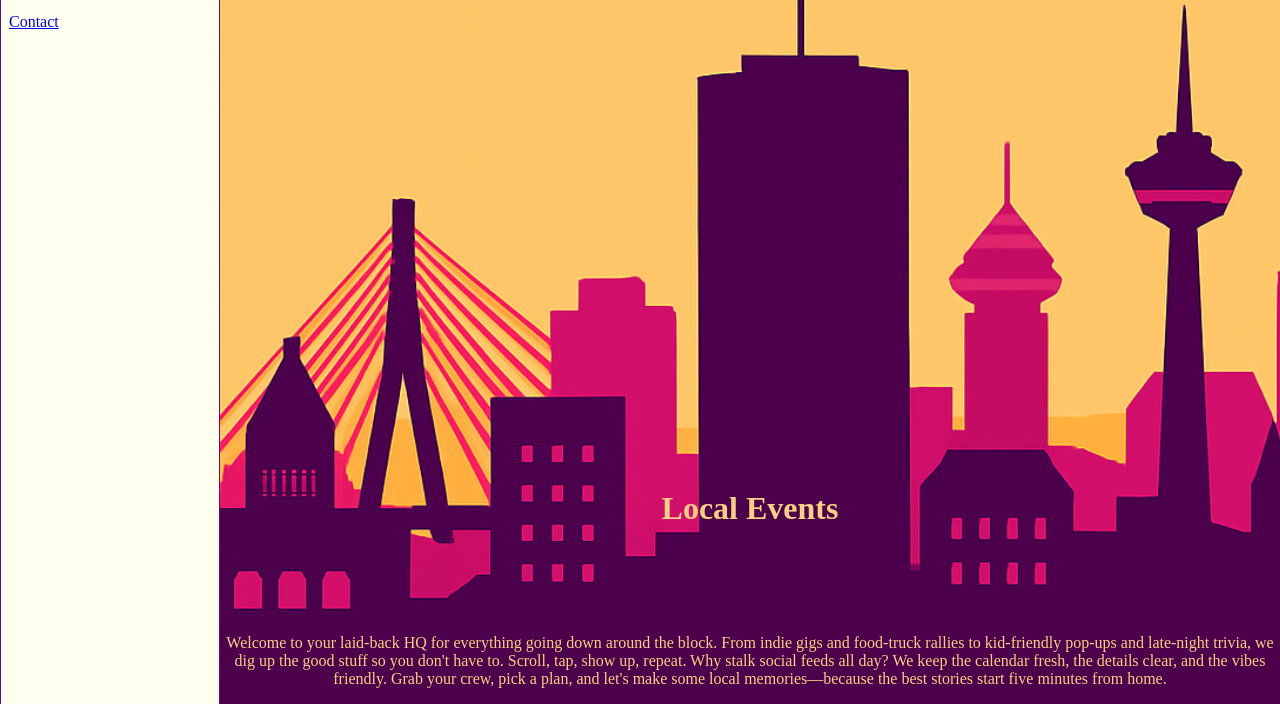
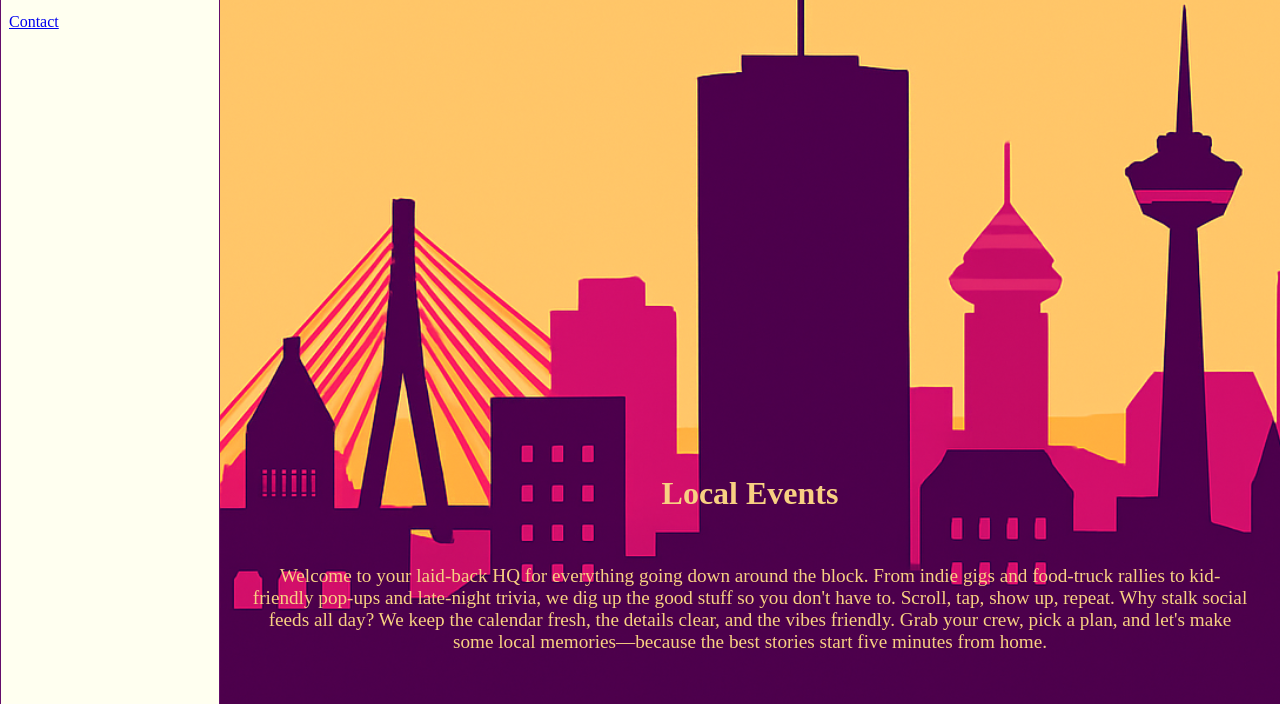
Before and after one commit to CSefcek/local-events-page, a plain HTML site: page index.html in a window 1280 px wide. Shown: the part 96-800 px from the top of the page. Drawn offline with Linux system fonts and the light colour scheme.

Commit message:
Add styled introtext

```diff
--- a/index.html
+++ b/index.html
@@ -15,7 +15,7 @@
 
     <header class="hero">
        <h1>Local Events</h1>
-        <p>Welcome to your laid-back HQ for everything going down around the block. From indie gigs and food-truck rallies to kid-friendly pop-ups and late-night trivia, we dig up the good stuff so you don't have to. Scroll, tap, show up, repeat.
+        <p class="intro-text">Welcome to your laid-back HQ for everything going down around the block. From indie gigs and food-truck rallies to kid-friendly pop-ups and late-night trivia, we dig up the good stuff so you don't have to. Scroll, tap, show up, repeat.
 Why stalk social feeds all day? We keep the calendar fresh, the details clear, and the vibes friendly. Grab your crew, pick a plan, and let's make some local memories—because the best stories start five minutes from home.</p>
     </header>
 
--- a/styles.css
+++ b/styles.css
@@ -41,11 +41,16 @@ body {
 }
 
 h1 {
-    /*margin-top: 0;*/
-    padding: 70px;
+    margin-bottom: 0;
+    padding: 0.1rem;
     text-align: center;
 
 
+}
+
+.intro-text {
+    padding: 2rem;
+    font-size: 1.2rem;
 }
 
 .event-list {
```
